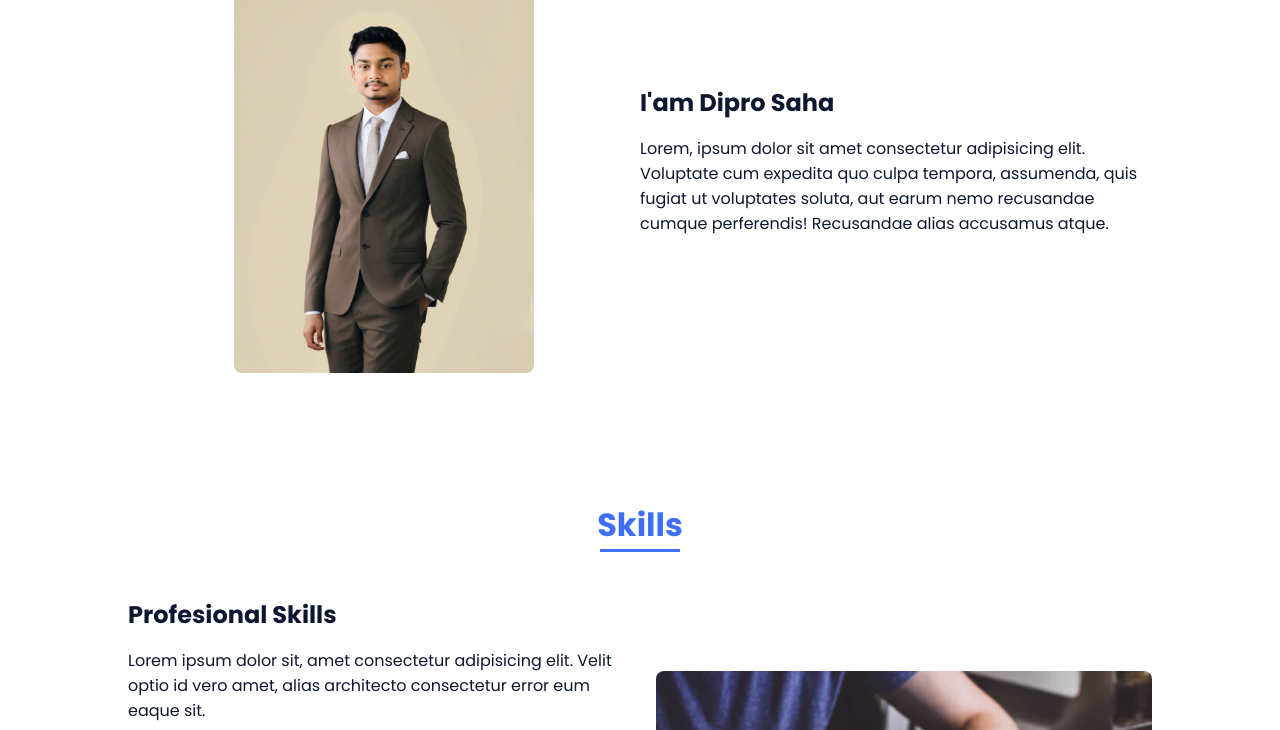
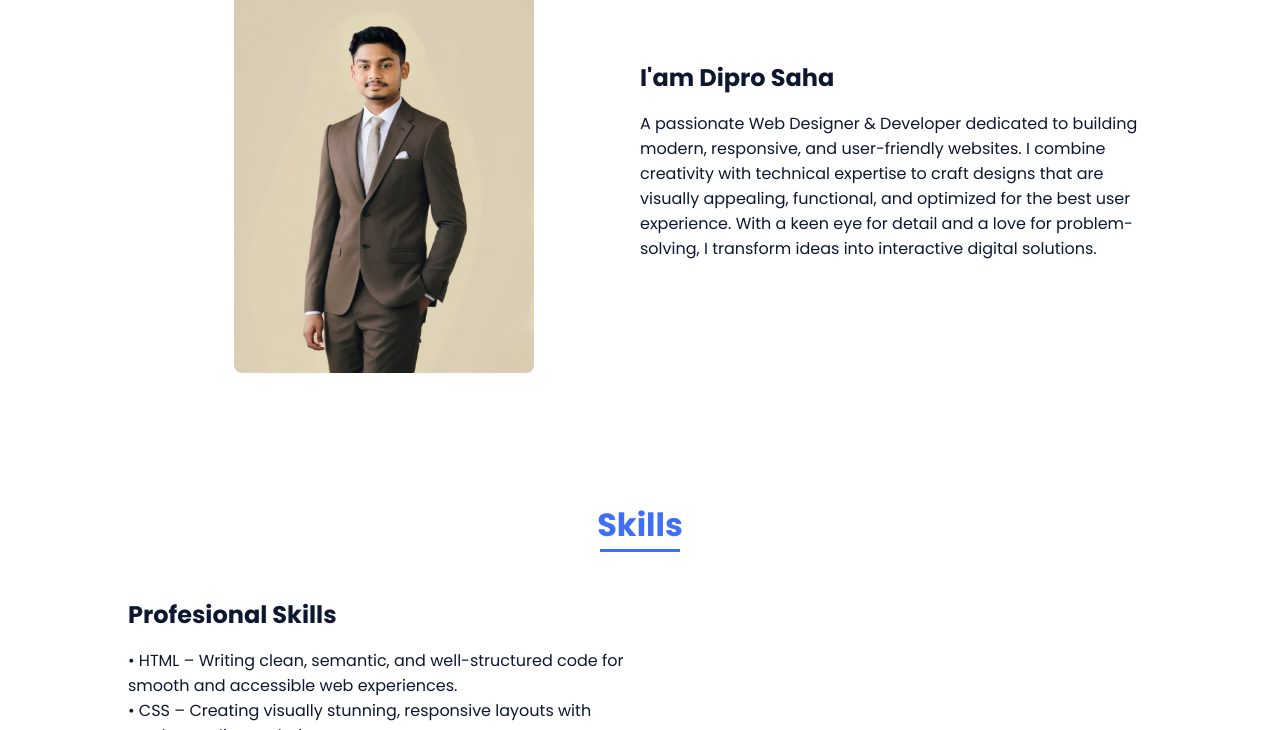
Before and after one commit to dipro619/Portfolio-of-Dipro-Saha, a plain HTML site: page index.html in a window 1280 px wide. Shown: the part 950-1680 px from the top of the page. Drawn offline with nearby package versions, Linux system fonts and the light colour scheme.

Commit message:
Update index.html

```diff
--- a/index.html
+++ b/index.html
@@ -74,7 +74,7 @@
 
                     <div>
                         <h2 class="about__subtitle">I'am Dipro Saha</h2>
-                        <p class="about__text">Lorem, ipsum dolor sit amet consectetur adipisicing elit. Voluptate cum expedita quo culpa tempora, assumenda, quis fugiat ut voluptates soluta, aut earum nemo recusandae cumque perferendis! Recusandae alias accusamus atque.</p>
+                        <p class="about__text">A passionate Web Designer & Developer dedicated to building modern, responsive, and user-friendly websites. I combine creativity with technical expertise to craft designs that are visually appealing, functional, and optimized for the best user experience. With a keen eye for detail and a love for problem-solving, I transform ideas into interactive digital solutions.</p>
                     </div>
                 </div>
             </section>
@@ -86,7 +86,10 @@
                 <div class="skills__container bd-grid">
                     <div>
                         <h2 class="skills__subtitle">Profesional Skills</h2>
-                        <p class="skills__text">Lorem ipsum dolor sit, amet consectetur adipisicing elit. Velit optio id vero amet, alias architecto consectetur error eum eaque sit.</p>
+                        <p class="skills__text">• HTML – Writing clean, semantic, and well-structured code for smooth and accessible web experiences.<br>
+	• CSS – Creating visually stunning, responsive layouts with modern styling techniques.<br>
+	• JavaScript – Adding interactivity and dynamic functionality to make websites engaging.<br>
+	• UI/UX Design – Designing intuitive interfaces with a focus on seamless user journeys and appealing aesthetics.</p>
                         <div class="skills__data">
                             <div class="skills__names">
                                 <i class='bx bxl-html5 skills__icon'></i>
```
